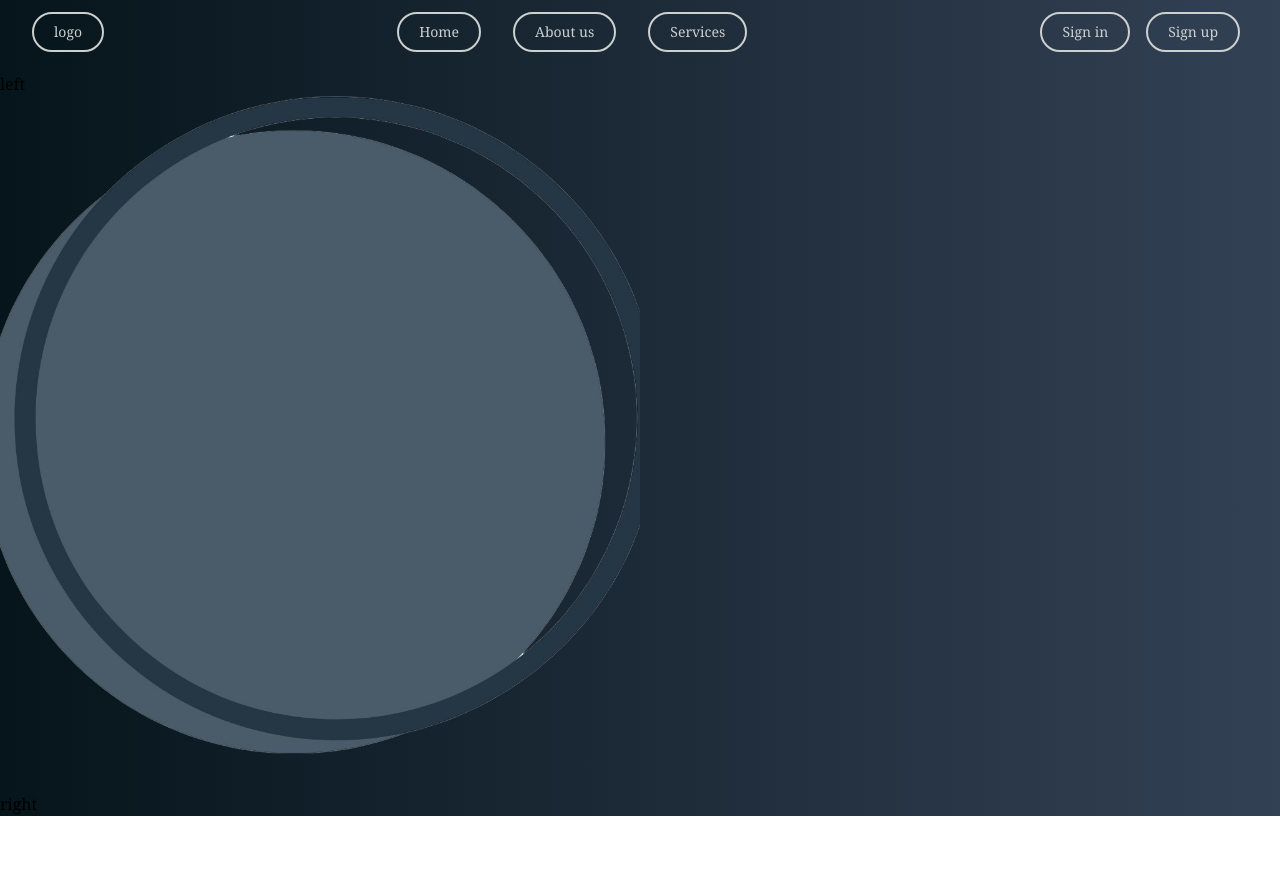
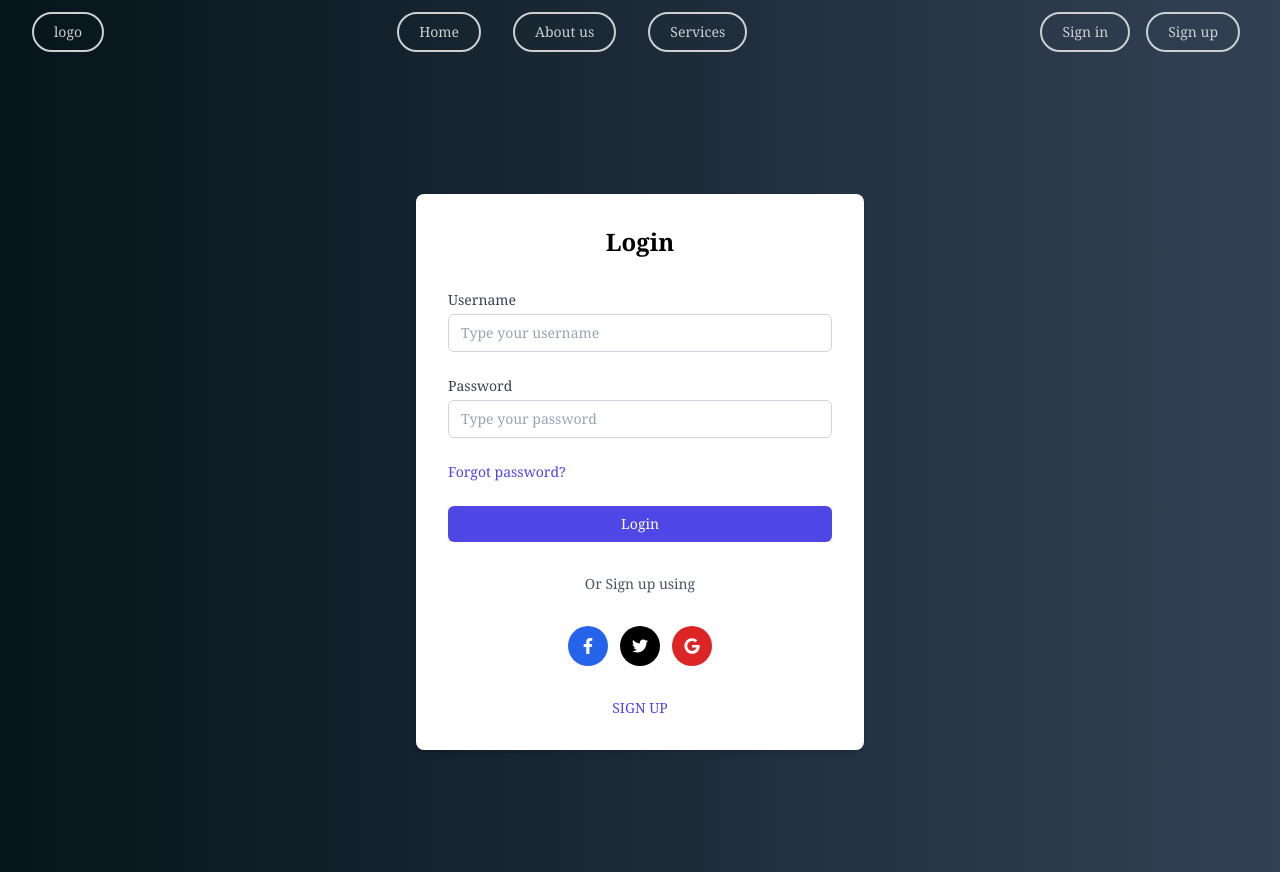
Before and after one commit to Simran903/bank-app, a React (Vite) app in the folder client/: page /signin in a window 1280 px wide. Before the commit the page ends 816 px from the top, so only its background shows below. Built offline with nearby package versions, Linux system fonts and the light colour scheme.

Commit message:
Update: Login page UI

```diff
--- a/client/package.json
+++ b/client/package.json
@@ -18,6 +18,7 @@
     "lucide-react": "^0.397.0",
     "react": "^18.3.1",
     "react-dom": "^18.3.1",
+    "react-icons": "^5.2.1",
     "tailwind-merge": "^2.3.0",
     "tailwindcss-animate": "^1.0.7"
   },
--- a/client/src/components/Box/Box.tsx
+++ b/client/src/components/Box/Box.tsx
@@ -1,25 +1,70 @@
-import React from 'react'
+import React from 'react';
+import { FaFacebookF, FaTwitter, FaGoogle } from 'react-icons/fa';
 
-const Box: React.FC = () => {
+const Signin: React.FC = () => {
   return (
-    <div className=''>
-      <div className=""
-      style={{
-        backgroundImage: `url('./signin/welcome.png')`,
-        backgroundRepeat: "no-repeat",
-        backgroundSize: "cover",
-        backgroundPosition: "center",
-        width: "50%",
-        height: "90vh"
-      }}
-      >
-        left
-      </div>
-      <div className="">
-      right
+    <div className="flex items-center justify-center min-h-screen">
+      <div className="w-full max-w-md p-8 space-y-8 bg-white rounded-lg shadow-md">
+        <h2 className="text-2xl font-bold text-center">Login</h2>
+        <form className="space-y-6">
+          <div>
+            <label htmlFor="username" className="block text-sm font-medium text-gray-700">
+              Username
+            </label>
+            <input
+              type="text"
+              id="username"
+              className="w-full px-3 py-2 mt-1 text-sm border border-gray-300 rounded-md focus:outline-none focus:ring focus:ring-indigo-200 focus:border-indigo-500"
+              placeholder="Type your username"
+            />
+          </div>
+          <div>
+            <label htmlFor="password" className="block text-sm font-medium text-gray-700">
+              Password
+            </label>
+            <input
+              type="password"
+              id="password"
+              className="w-full px-3 py-2 mt-1 text-sm border border-gray-300 rounded-md focus:outline-none focus:ring focus:ring-indigo-200 focus:border-indigo-500"
+              placeholder="Type your password"
+            />
+          </div>
+          <div className="flex items-center justify-between">
+            <a href="#" className="text-sm text-indigo-600 hover:text-indigo-500">
+              Forgot password?
+            </a>
+          </div>
+          <div>
+            <button
+              type="submit"
+              className="w-full px-4 py-2 text-sm font-medium text-white bg-indigo-600 rounded-md hover:bg-indigo-500 focus:outline-none focus:ring-2 focus:ring-indigo-400"
+            >
+              Login
+            </button>
+          </div>
+        </form>
+        <div className="flex items-center justify-center space-x-3">
+          <span className="text-sm text-gray-600">Or Sign up using</span>
+        </div>
+        <div className="flex items-center justify-center space-x-3">
+          <button className="flex items-center justify-center w-10 h-10 text-white bg-blue-600 rounded-full">
+            <FaFacebookF />
+          </button>
+          <button className="flex items-center justify-center w-10 h-10 text-white bg-black rounded-full">
+            <FaTwitter />
+          </button>
+          <button className="flex items-center justify-center w-10 h-10 text-white bg-red-600 rounded-full">
+            <FaGoogle />
+          </button>
+        </div>
+        <div className="flex items-center justify-center mt-4">
+          <a href="#" className="text-sm text-indigo-600 hover:text-indigo-500">
+            SIGN UP
+          </a>
+        </div>
       </div>
     </div>
-  )
-}
+  );
+};
 
-export default Box
+export default Signin;
--- a/client/src/components/ServiceCard/ServiceCard.tsx
+++ b/client/src/components/ServiceCard/ServiceCard.tsx
@@ -36,7 +36,7 @@ const ServiceCard: React.FC<ServiceCardProps> = ({ image, title, description })
           whileHover={{ scale: 1.05, transition: { duration: 0.6 } }}
 
         >
-            <Card className="p-10 shadow-2xl hover:shadow-blue-glow hover:shadow-2xl transition-shadow duration-300 bg-[#4A5C6A] bg-opacity-10 cursor-pointer border-none">
+            <Card className="p-10 shadow-2xl hover:shadow-blue-glow transition-shadow duration-300 bg-[#4A5C6A] bg-opacity-10 cursor-pointer border-none">
                 <CardHeader>
                     <img src={image} alt="" />
                     <CardTitle className="py-2 text-white">{title}</CardTitle>
```
Also changed, not shown: 1 other file (tests, documents, lock files or other folders).
